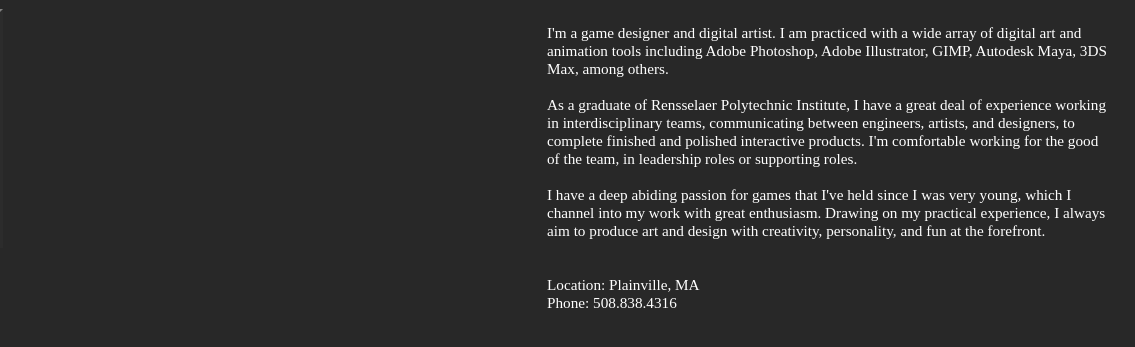
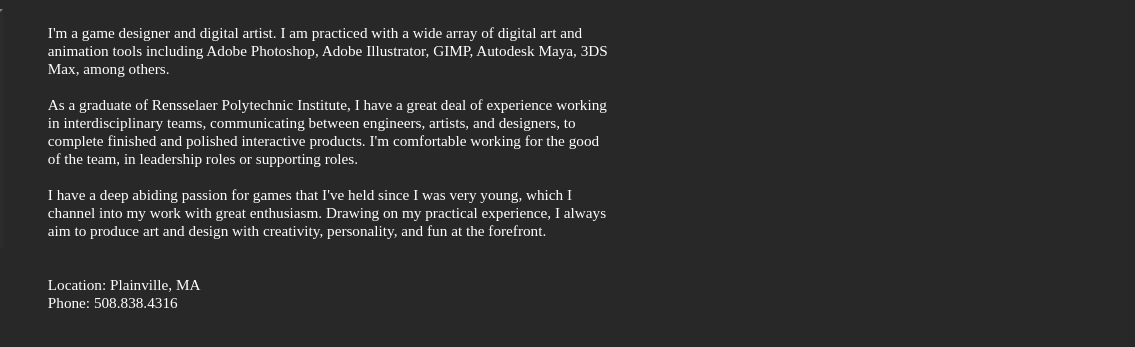
Before and after one commit to Innegativeion/innegativeion.github.io, a plain HTML site: page about.html in a window 1280 px wide. Shown: the part 139-486 px from the top of the page, 145-1280 px from the left. Drawn offline with Linux system fonts and the light colour scheme.

Commit message:
temporary aboutme format

```diff
--- a/mystyle.css
+++ b/mystyle.css
@@ -91,7 +91,7 @@ p.format4
 {
 	max-width: 43.75vw;
 	font-size: 1.4em;
-	margin-right: 1.5625vw;
+	margin-right: 40.5625vw;
 	display: inline-block;
 	float: right;
 }
```
